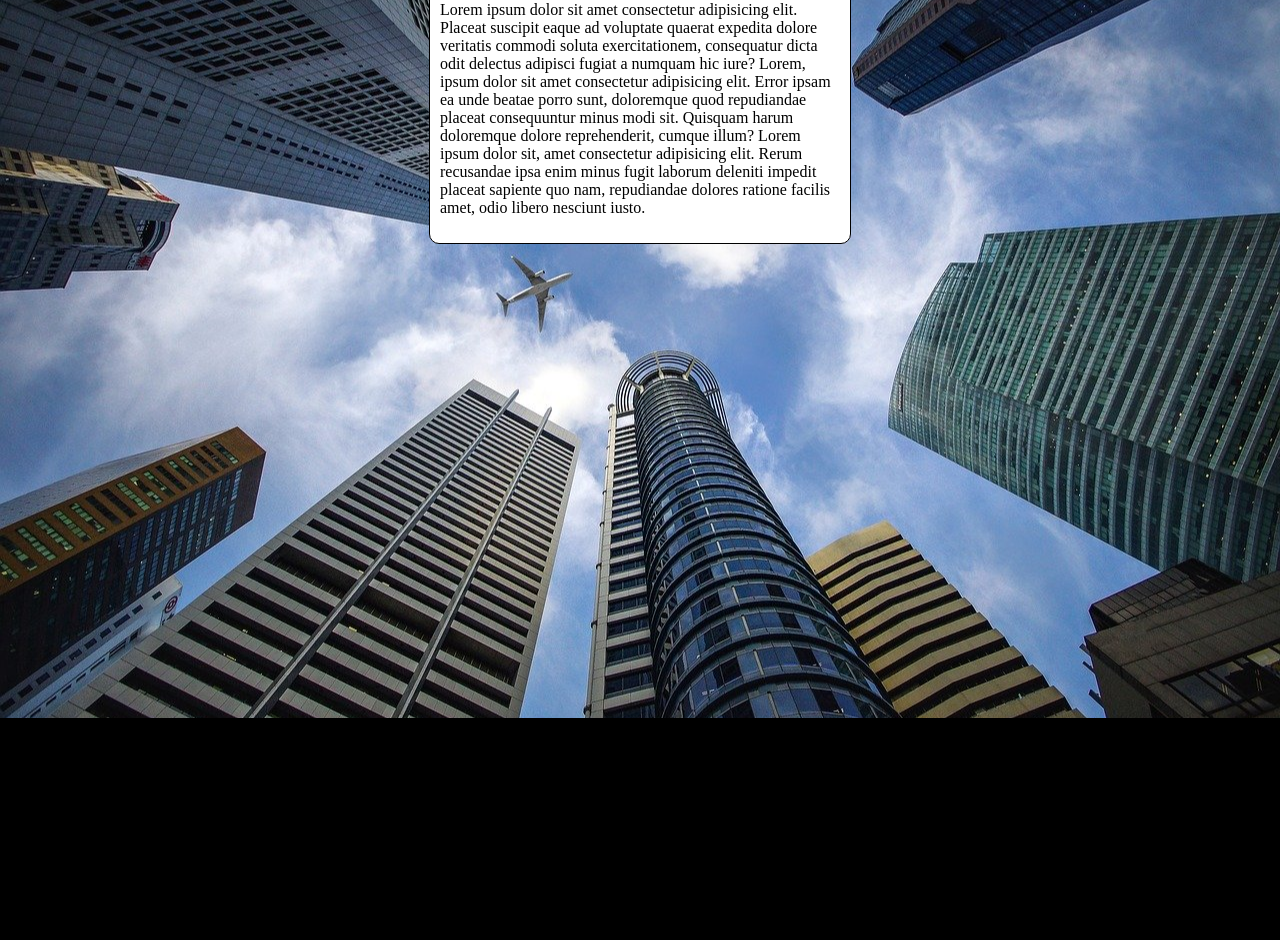
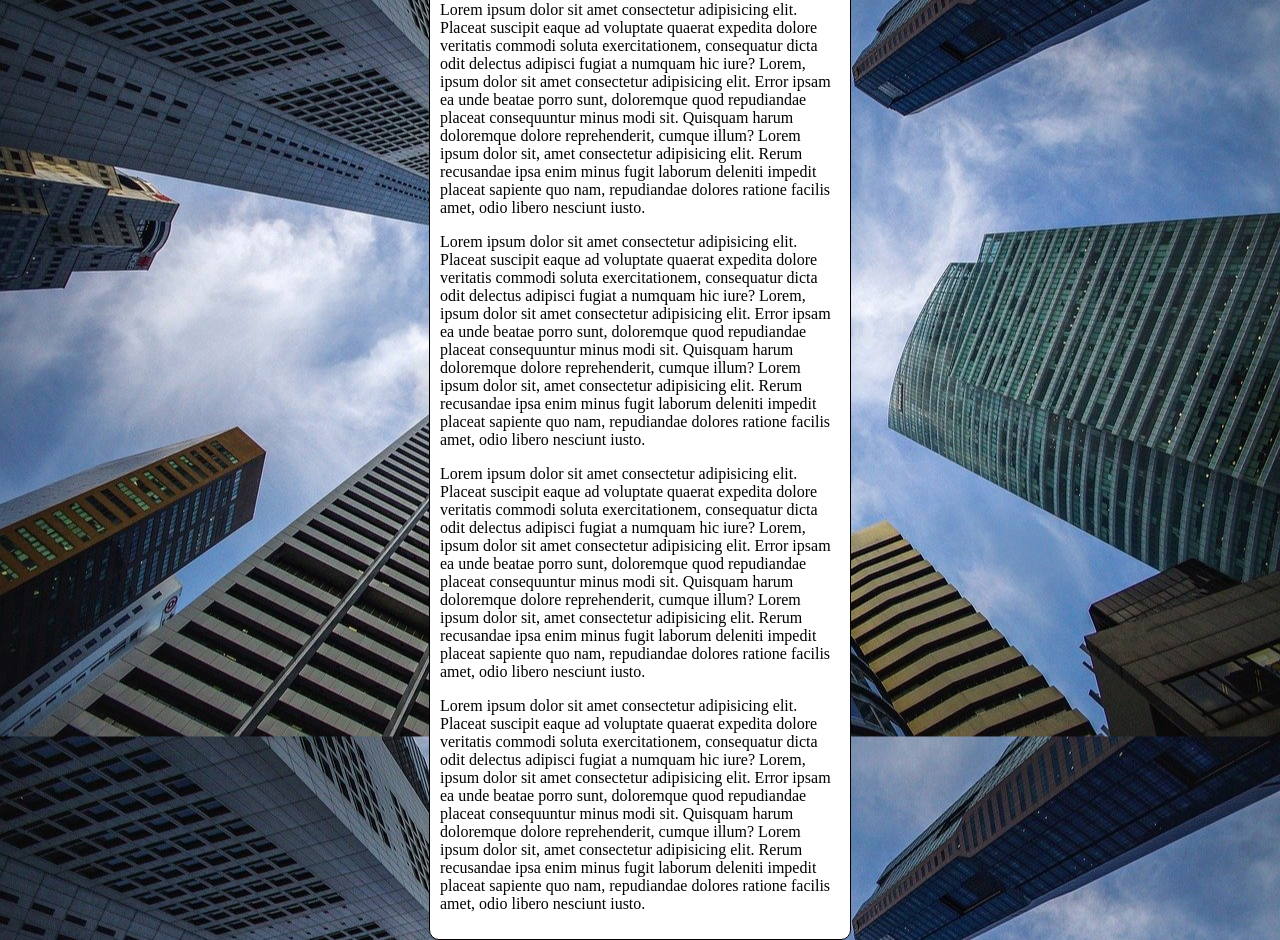
Before and after one commit to Alex-Silva-Dos-Santos/html-css, a plain HTML site: page exercicios/ex022/fundo006.html in a window 1280 px wide. Shown: the part 98-1038 px from the top of the page. Before the commit the page ends 816 px from the top, so only its background shows below. Drawn offline with Linux system fonts and the light colour scheme.

Commit message:
ex022update

```diff
--- a/exercicios/ex022/fundo006.html
+++ b/exercicios/ex022/fundo006.html
@@ -12,7 +12,7 @@
             background-color: black;
             background-image: url('imagens/wallpaper002.jpg');
             background-position: center center;
-            background-repeat: no-repeat;
+            background-repeat: repeat-y;
             background-size: cover;
         }
 
@@ -37,6 +37,27 @@
             reprehenderit, cumque illum? Lorem ipsum dolor sit, amet consectetur adipisicing elit. Rerum recusandae ipsa
             enim minus fugit laborum deleniti impedit placeat sapiente quo nam, repudiandae dolores ratione facilis
             amet, odio libero nesciunt iusto.</p>
+        <p>Lorem ipsum dolor sit amet consectetur adipisicing elit. Placeat suscipit eaque ad voluptate quaerat expedita
+                dolore veritatis commodi soluta exercitationem, consequatur dicta odit delectus adipisci fugiat a numquam
+                hic iure? Lorem, ipsum dolor sit amet consectetur adipisicing elit. Error ipsam ea unde beatae porro sunt,
+                doloremque quod repudiandae placeat consequuntur minus modi sit. Quisquam harum doloremque dolore
+                reprehenderit, cumque illum? Lorem ipsum dolor sit, amet consectetur adipisicing elit. Rerum recusandae ipsa
+                enim minus fugit laborum deleniti impedit placeat sapiente quo nam, repudiandae dolores ratione facilis
+                amet, odio libero nesciunt iusto.</p>
+        <p>Lorem ipsum dolor sit amet consectetur adipisicing elit. Placeat suscipit eaque ad voluptate quaerat expedita
+                    dolore veritatis commodi soluta exercitationem, consequatur dicta odit delectus adipisci fugiat a numquam
+                    hic iure? Lorem, ipsum dolor sit amet consectetur adipisicing elit. Error ipsam ea unde beatae porro sunt,
+                    doloremque quod repudiandae placeat consequuntur minus modi sit. Quisquam harum doloremque dolore
+                    reprehenderit, cumque illum? Lorem ipsum dolor sit, amet consectetur adipisicing elit. Rerum recusandae ipsa
+                    enim minus fugit laborum deleniti impedit placeat sapiente quo nam, repudiandae dolores ratione facilis
+                    amet, odio libero nesciunt iusto.</p>
+         <p>Lorem ipsum dolor sit amet consectetur adipisicing elit. Placeat suscipit eaque ad voluptate quaerat expedita
+                        dolore veritatis commodi soluta exercitationem, consequatur dicta odit delectus adipisci fugiat a numquam
+                        hic iure? Lorem, ipsum dolor sit amet consectetur adipisicing elit. Error ipsam ea unde beatae porro sunt,
+                        doloremque quod repudiandae placeat consequuntur minus modi sit. Quisquam harum doloremque dolore
+                        reprehenderit, cumque illum? Lorem ipsum dolor sit, amet consectetur adipisicing elit. Rerum recusandae ipsa
+                        enim minus fugit laborum deleniti impedit placeat sapiente quo nam, repudiandae dolores ratione facilis
+                    amet, odio libero nesciunt iusto.</p>
     </main>
 </body>
 
```
Also changed, not shown: exercicios/ex022/imagens/0395f236029b3ef56c0a4ea3732b765b.png (renamed from exercicios/ex0012/videos/0395f236029b3ef56c0a4ea3732b765b.png).
